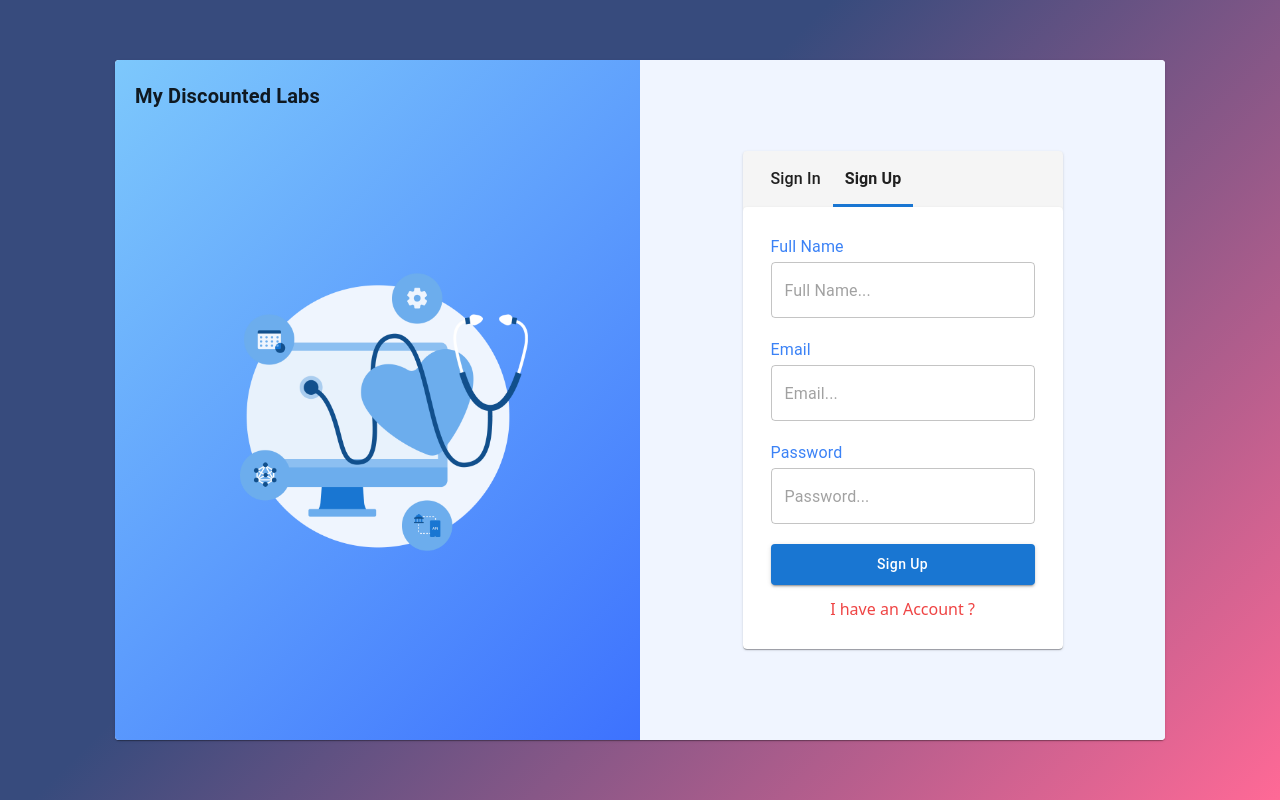
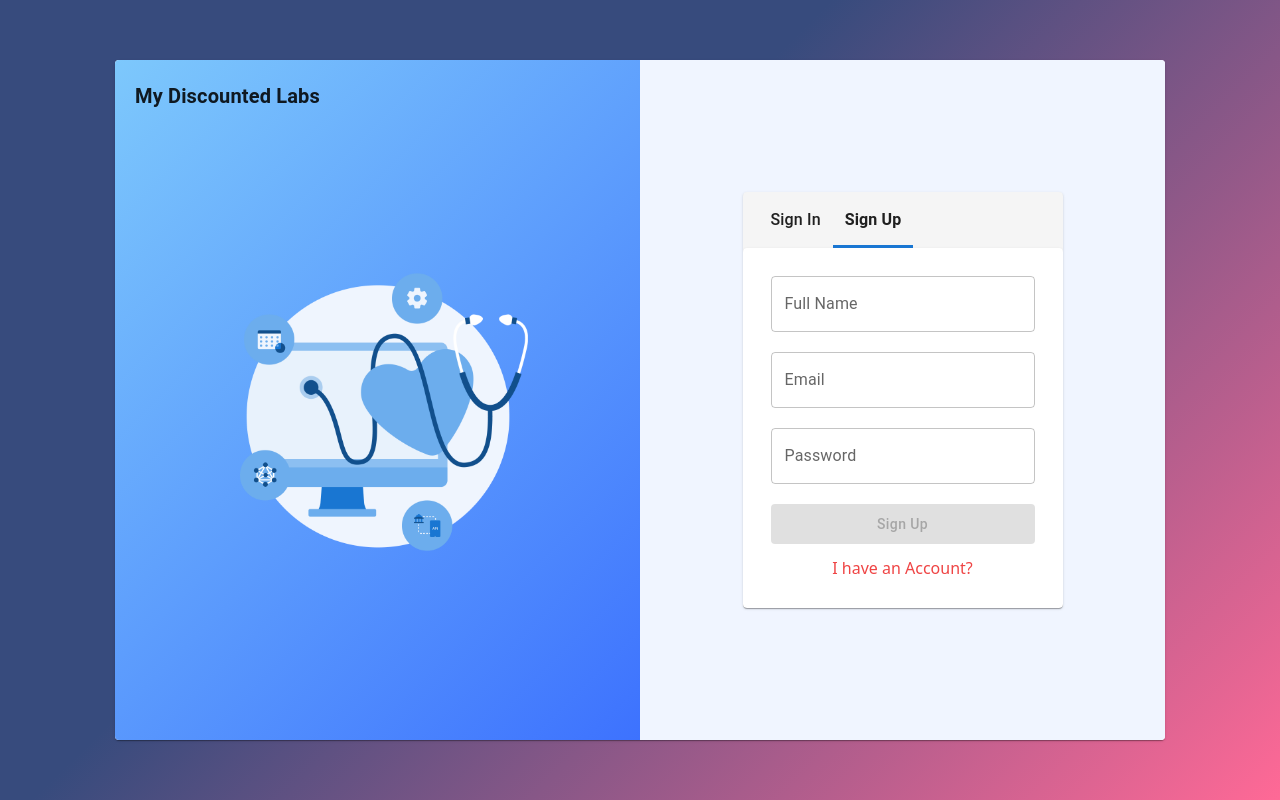
Before and after one commit to hiusnguyen201/Assignment-FE-Framework, a React (Vite) app: page /register in a window 1280 px wide. Built offline with nearby package versions, Linux system fonts and the light colour scheme.

Commit message:
:zap: Create form components, validate form using react-hook-form, yup

```diff
--- /dev/null
+++ b/src/components/forms/LoginForm.tsx
@@ -0,0 +1,74 @@
+import { useForm } from "react-hook-form";
+import { Box, TextField, Button } from "@mui/material";
+import { yupResolver } from "@hookform/resolvers/yup";
+import * as yup from "yup";
+import { capitalizeFirstLetter } from "#src/utils/stringUtils.ts";
+
+const schema = yup
+  .object({
+    email: yup.string().required().email(),
+    password: yup.string().required(),
+  })
+  .required();
+
+type FormData = yup.InferType<typeof schema>;
+
+export default function LoginForm() {
+  const {
+    register,
+    formState: { errors, isValid },
+    handleSubmit,
+  } = useForm<FormData>({
+    resolver: yupResolver(schema),
+    mode: "onChange",
+  });
+
+  const onSubmit = handleSubmit(async (data) => {
+    try {
+      alert("Your application is updated.");
+    } catch (error) {
+      alert("Submission has failed.");
+    }
+  });
+
+  return (
+    <form onSubmit={onSubmit}>
+      <Box className="mb-5">
+        <TextField
+          label="Email"
+          error={!!errors.email}
+          type="email"
+          className="w-full"
+          {...register("email")}
+          helperText={
+            errors.email &&
+            capitalizeFirstLetter(errors.email.message || "")
+          }
+        />
+      </Box>
+
+      <Box className="mb-5">
+        <TextField
+          label="Password"
+          error={!!errors.password}
+          type="password"
+          className="w-full"
+          {...register("password")}
+          helperText={
+            errors.password &&
+            capitalizeFirstLetter(errors.password.message || "")
+          }
+        />
+      </Box>
+
+      <Button
+        disabled={!isValid}
+        type="submit"
+        variant="contained"
+        className="mb-3 normal-case w-full py-2"
+      >
+        Sign In
+      </Button>
+    </form>
+  );
+}
--- /dev/null
+++ b/src/components/forms/RegisterForm.tsx
@@ -0,0 +1,89 @@
+import { useForm } from "react-hook-form";
+import { Box, TextField, Button } from "@mui/material";
+import { yupResolver } from "@hookform/resolvers/yup";
+import * as yup from "yup";
+import { capitalizeFirstLetter } from "#src/utils/stringUtils.ts";
+
+const schema = yup
+  .object({
+    fullName: yup.string().required(),
+    email: yup.string().required().email(),
+    password: yup.string().required(),
+  })
+  .required();
+
+type FormData = yup.InferType<typeof schema>;
+
+export default function RegisterForm() {
+  const {
+    register,
+    formState: { errors, isValid },
+    handleSubmit,
+  } = useForm<FormData>({
+    resolver: yupResolver(schema),
+    mode: "onChange",
+  });
+
+  const onSubmit = handleSubmit(async (data) => {
+    try {
+      alert("Your application is updated.");
+    } catch (error) {
+      alert("Submission has failed.");
+    }
+  });
+
+  return (
+    <form onSubmit={onSubmit}>
+      <Box className="mb-5">
+        <TextField
+          label="Full Name"
+          error={!!errors.fullName}
+          type="text"
+          className="w-full"
+          {...register("fullName")}
+          helperText={
+            errors.fullName &&
+            capitalizeFirstLetter(errors.fullName.message || "")
+          }
+        />
+      </Box>
+
+      <Box className="mb-5">
+        <TextField
+          label="Email"
+          error={!!errors.email}
+          type="email"
+          className="w-full"
+          {...register("email")}
+          helperText={
+            errors.email &&
+            capitalizeFirstLetter(errors.email.message || "")
+          }
+        />
+      </Box>
+
+      <Box className="mb-5">
+        <TextField
+          label="Password"
+          error={!!errors.password}
+          type="password"
+          className="w-full"
+          {...register("password")}
+          helperText={
+            errors.password &&
+            capitalizeFirstLetter(errors.password.message || "")
+          }
+        />
+      </Box>
+
+      <Button
+        disabled={!isValid}
+        type="submit"
+        variant="contained"
+        className="mb-3 normal-case w-full py-2"
+      >
+        Sign Up
+      </Button>
+    </form>
+  );
+}
--- a/src/components/layouts/AuthLayout.tsx
+++ b/src/components/layouts/AuthLayout.tsx
@@ -4,22 +4,16 @@ import { Box, Card, Stack, Typography } from "@mui/material";
 export default function AuthLayout() {
   return (
     <Box
-      style={{
+      sx={{
         backgroundImage: "linear-gradient(135deg, #374b7d 40%, #ff6996)",
       }}
       className="h-screen w-screen flex items-center justify-center"
     >
-      <Card
-        className="mx-16"
-        style={{
-          width: 1050,
-          height: "85%",
-        }}
-      >
-        <Stack className="h-full" direction={"row"}>
+      <Card className="mx-16" sx={{ width: 1050, height: "85%" }}>
+        <Stack className="h-full" direction="row">
           <Box
             className="w-1/2 p-5 select-none hidden md:flex flex-col"
-            style={{
+            sx={{
               backgroundImage: "linear-gradient(135deg, #7dc8fc, #3d72fe)",
             }}
           >
@@ -27,13 +21,14 @@ export default function AuthLayout() {
               className="flex items-center gap-x-1 font-bold"
               variant="h6"
             >
-              <span>My Discounted Labs</span>
+              My Discounted Labs
             </Typography>
             <Box className="flex-grow flex items-center justify-center">
               <img
                 width={300}
                 height={300}
                 src="/assets/images/industry-heathcare.png"
+                alt="Healthcare Industry"
               />
             </Box>
           </Box>
--- a/src/pages/auth/LoginPage.tsx
+++ b/src/pages/auth/LoginPage.tsx
@@ -1,18 +1,10 @@
-import {
-  Card,
-  Stack,
-  Typography,
-  Box,
-  InputLabel,
-  TextField,
-  Button,
-} from "@mui/material";
+import { Card, Stack, Typography } from "@mui/material";
 import { Link, NavLink } from "react-router-dom";
 import { motion } from "framer-motion";
+import LoginForm from "#src/components/forms/LoginForm.tsx";
 
-function getNavLinkStyled({ isActive }: { isActive: boolean }): string {
-  return `text-base px-3 py-4 block ${isActive ? "nav-link-active" : ""}`;
-}
+const getNavLinkStyled = ({ isActive }: { isActive: boolean }): string =>
+  `text-base px-3 py-4 block ${isActive ? "nav-link-active" : ""}`;
 
 export default function LoginPage() {
   return (
@@ -23,56 +15,23 @@ export default function LoginPage() {
       transition={{ duration: 0.2 }}
     >
       <Card className="bg-[#f5f5f5]">
-        <Stack className="mx-4" direction={"row"}>
-          <Typography
-            typography={"h6"}
-            children={
-              <NavLink className={getNavLinkStyled} to={"/login"}>
-                Sign In
-              </NavLink>
-            }
-          />
-          <Typography
-            typography={"h6"}
-            children={
-              <NavLink className={getNavLinkStyled} to={"/register"}>
-                Sign Up
-              </NavLink>
-            }
-          />
+        <Stack className="mx-4" direction="row">
+          <Typography variant="h6">
+            <NavLink className={getNavLinkStyled} to="/login">
+              Sign In
+            </NavLink>
+          </Typography>
+          <Typography variant="h6">
+            <NavLink className={getNavLinkStyled} to="/register">
+              Sign Up
+            </NavLink>
+          </Typography>
         </Stack>
 
         <Card className="p-7">
-          <Box className="mb-5">
-            <InputLabel className="mb-1 text-blue-500">Email</InputLabel>
-            <TextField
-              type="email"
-              className="w-full"
-              placeholder="Email..."
-            />
-          </Box>
-          <Box className="mb-5">
-            <InputLabel className="mb-1 text-blue-500">
-              Password
-            </InputLabel>
-            <TextField
-              type="password"
-              className="w-full"
-              placeholder="Password..."
-            />
-          </Box>
-          <Button
-            variant="contained"
-            className="mb-3 normal-case w-full py-2"
-          >
-            Sign In
-          </Button>
-
-          <Link
-            className="text-center block text-red-500"
-            to={"/register"}
-          >
-            Don't have an account? Signup
+          <LoginForm />
+          <Link className="text-center block text-red-500" to="/register">
+            Don't have an account? Sign up
           </Link>
         </Card>
       </Card>
--- a/src/pages/auth/RegisterPage.tsx
+++ b/src/pages/auth/RegisterPage.tsx
@@ -1,20 +1,12 @@
-import {
-  Card,
-  Stack,
-  Typography,
-  Box,
-  InputLabel,
-  TextField,
-  Button,
-} from "@mui/material";
+import { Card, Stack, Typography } from "@mui/material";
 import { Link, NavLink } from "react-router-dom";
 import { motion } from "framer-motion";
+import RegisterForm from "#src/components/forms/RegisterForm.tsx";
 
-function getNavLinkStyled({ isActive }: { isActive: boolean }): string {
-  return `text-base px-3 py-4 block ${isActive ? "nav-link-active" : ""}`;
-}
+const getNavLinkStyled = ({ isActive }: { isActive: boolean }): string =>
+  `text-base px-3 py-4 block ${isActive ? "nav-link-active" : ""}`;
 
-export default function LoginPage() {
+export default function RegisterPage() {
   return (
     <motion.div
       className="w-full max-w-xs mx-auto"
@@ -23,63 +15,23 @@ export default function LoginPage() {
       transition={{ duration: 0.2 }}
     >
       <Card className="bg-[#f5f5f5]">
-        <Stack className="mx-4" direction={"row"}>
-          <Typography
-            typography={"h6"}
-            children={
-              <NavLink className={getNavLinkStyled} to={"/login"}>
-                Sign In
-              </NavLink>
-            }
-          />
-          <Typography
-            typography={"h6"}
-            children={
-              <NavLink className={getNavLinkStyled} to={"/register"}>
-                Sign Up
-              </NavLink>
-            }
-          />
+        <Stack className="mx-4" direction="row">
+          <Typography variant="h6">
+            <NavLink className={getNavLinkStyled} to="/login">
+              Sign In
+            </NavLink>
+          </Typography>
+          <Typography variant="h6">
+            <NavLink className={getNavLinkStyled} to="/register">
+              Sign Up
+            </NavLink>
+          </Typography>
         </Stack>
 
         <Card className="p-7">
-          <Box className="mb-5">
-            <InputLabel className="mb-1 text-blue-500">
-              Full Name
-            </InputLabel>
-            <TextField
-              type="text"
-              className="w-full"
-              placeholder="Full Name..."
-            />
-          </Box>
-          <Box className="mb-5">
-            <InputLabel className="mb-1 text-blue-500">Email</InputLabel>
-            <TextField
-              type="email"
-              className="w-full"
-              placeholder="Email..."
-            />
-          </Box>
-          <Box className="mb-5">
-            <InputLabel className="mb-1 text-blue-500">
-              Password
-            </InputLabel>
-            <TextField
-              type="password"
-              className="w-full"
-              placeholder="Password..."
-            />
-          </Box>
-          <Button
-            variant="contained"
-            className="mb-3 normal-case w-full py-2"
-          >
-            Sign Up
-          </Button>
-
-          <Link className="text-center block text-red-500" to={"/login"}>
-            I have an Account ?
+          <RegisterForm />
+          <Link className="text-center block text-red-500" to="/login">
+            I have an Account?
           </Link>
         </Card>
       </Card>
--- /dev/null
+++ b/src/utils/stringUtils.ts
@@ -0,0 +1,3 @@
+export function capitalizeFirstLetter(s: string): string {
+  return s.charAt(0).toUpperCase() + s.slice(1);
+}
```
Also changed, not shown: package.json (+5 -2 lines), src/routers/index.tsx (+11 -20 lines), 1 other file (tests, documents, lock files or other folders).
